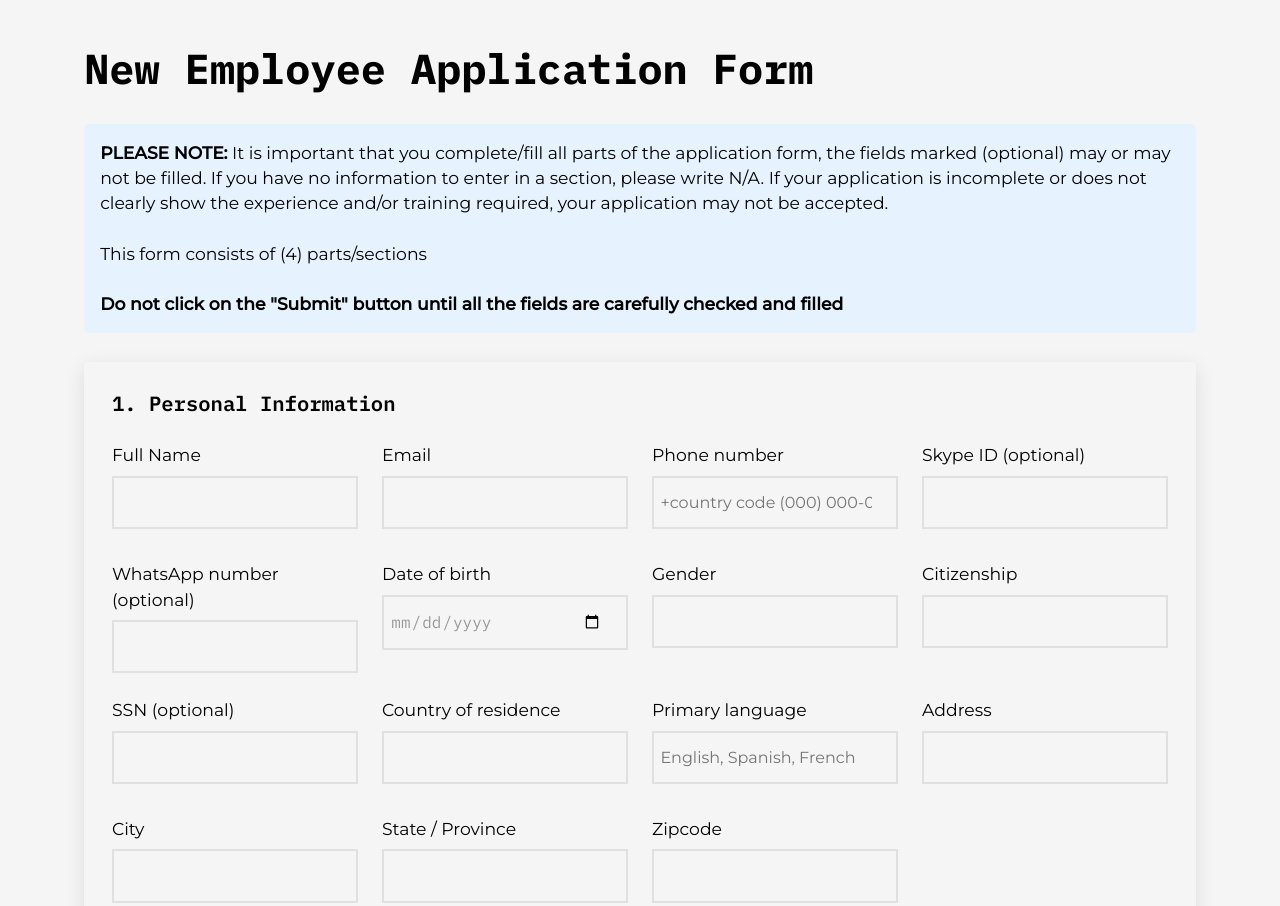
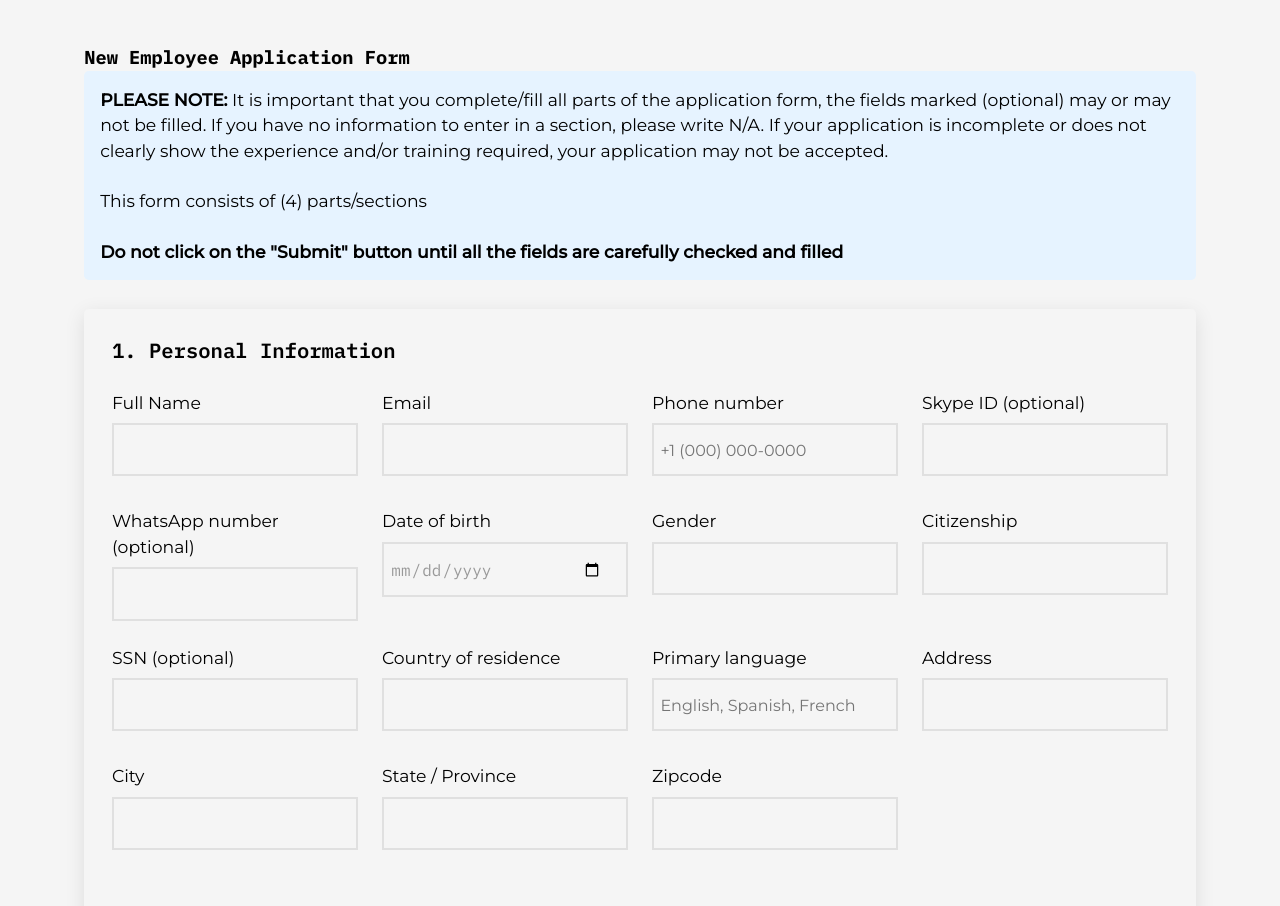
Before and after one commit to Robert-Benji/Protega-Insurance, a plain HTML site: page hire.html in a window 1280 px wide. Shown: the top 906 px of the page. Drawn offline with nearby package versions, Linux system fonts and the light colour scheme.

Commit message:
File update

```diff
--- a/hire.html
+++ b/hire.html
@@ -18,7 +18,7 @@
 
     <div class="main__form-container">
         <div class="container__heading">
-            <h2>New Employee Application Form</h2>
+            <h3>New Employee Application Form</h3>
             <p class="container__desc">
                 <strong>PLEASE NOTE:</strong> It is important that you complete/fill all parts of the application form, the fields marked (optional) may or may not be filled. If you have no information
                 to enter in a section, please write N/A. If your
@@ -68,7 +68,7 @@
 
                             <div class="input__field hiring__phone-number">
                                 <label for="phone__number">Phone number</label>
-                                <input type="text" name="phone-number" id="phone__number" required placeholder="+country code (000) 000-0000">
+                                <input type="text" name="phone-number" id="phone__number" required placeholder="+1 (000) 000-0000">
                                 <!-- <i class="bi bi-telephone-fill hiring__phone-icon"></i> -->
                                 <small class="error__message3"></small>
                             </div>
```
